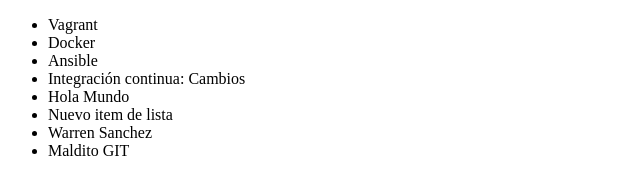
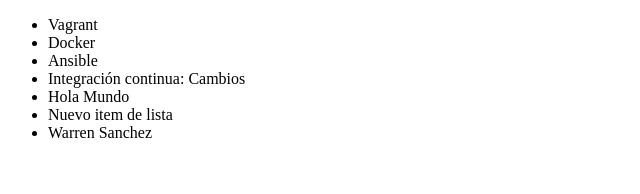
Before and after one commit to Diemendozac/alura.github, a plain HTML site: page index.html in a window 1280 px wide. Shown: the whole page, without its empty margins (0-640 px from the left). Drawn offline with Linux system fonts and the light colour scheme.

Commit message:
Revert "Maldito git"
This reverts commit 2186a8403d46c0b50ae1af9cf9d989219cf3d4a9.

```diff
--- a/index.html
+++ b/index.html
@@ -13,7 +13,6 @@
          <li> Hola Mundo</li>
          <li> Nuevo item de lista</li>
          <li> Warren Sanchez</li>
-         <li> Maldito GIT</li>
      </ul>
 </body>
 </html>
```
